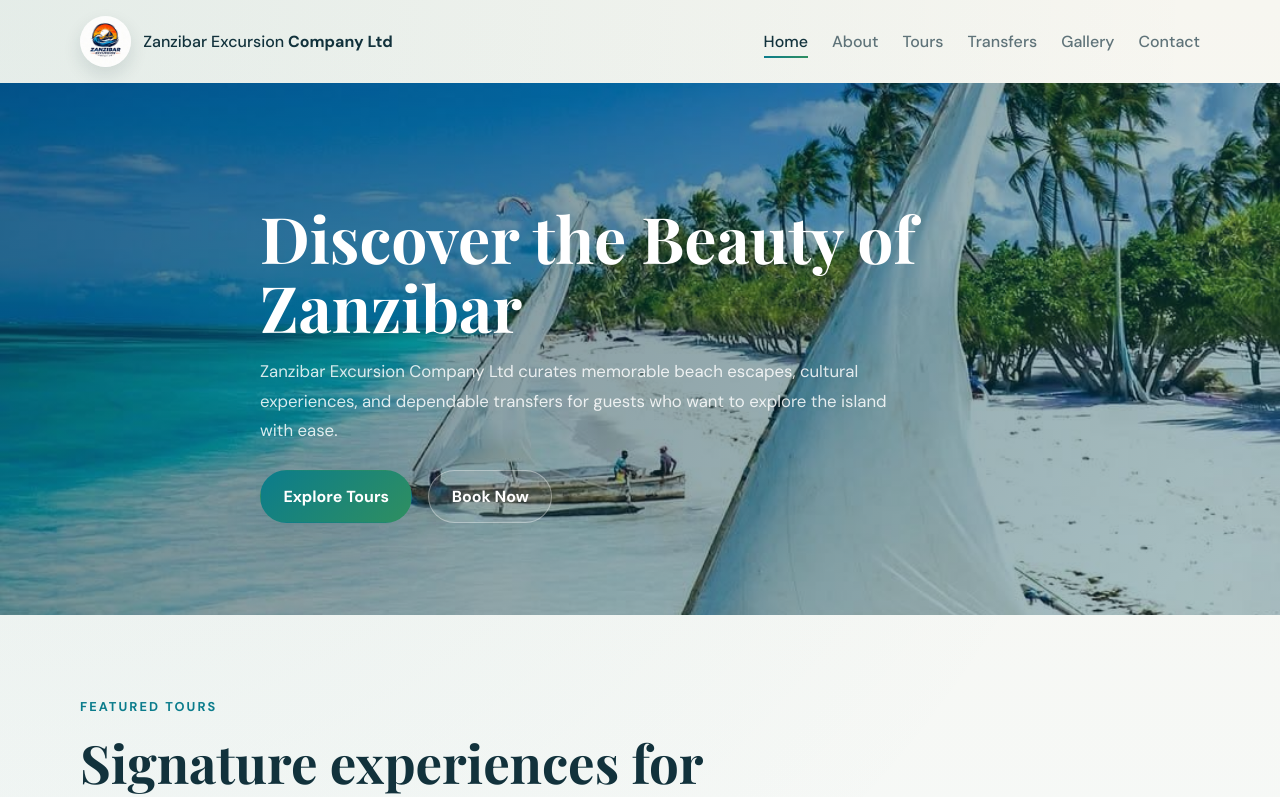
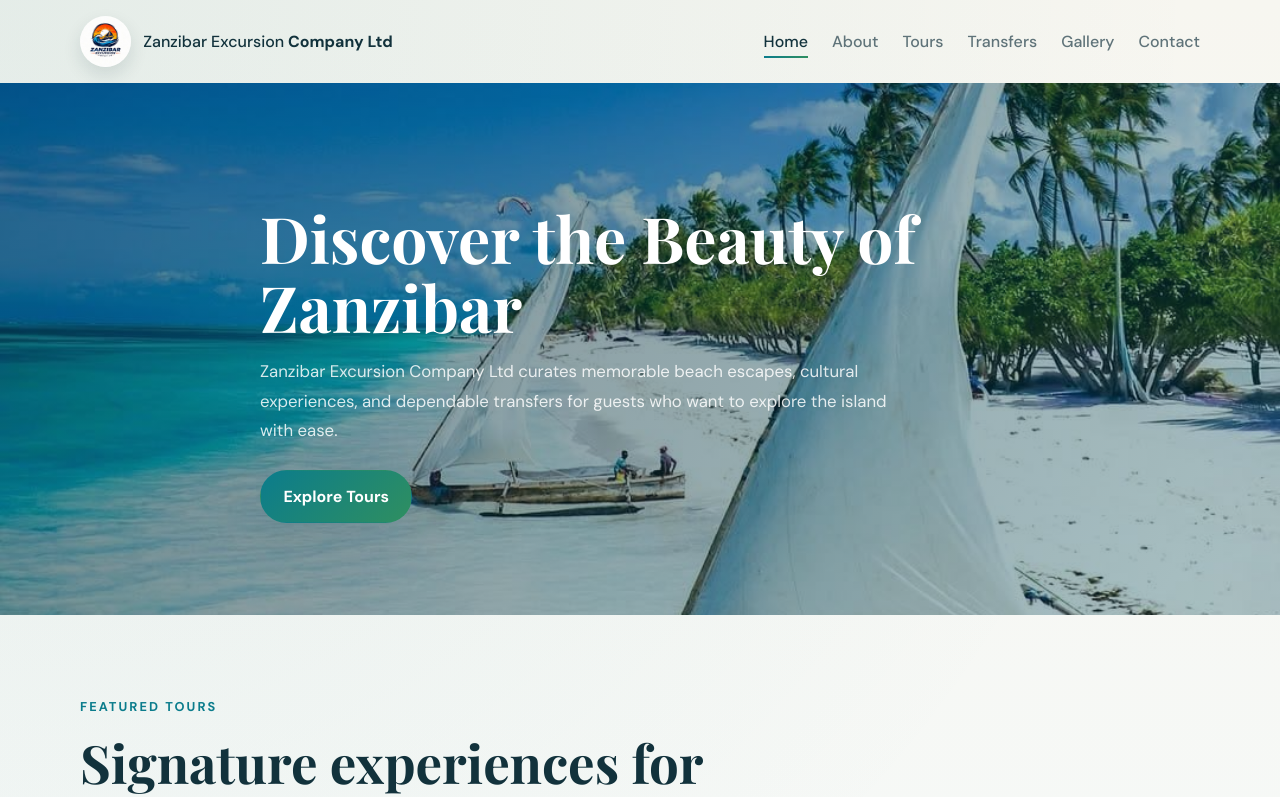
Before and after one commit to aliyusufabass-tech/myproject, a React (Vite) app in the folder frontend/: page / in a window 1280 px wide. Shown: the top 797 px of the page. Built offline with nearby package versions, Linux system fonts and the light colour scheme.

Commit message:
fix commit 25

```diff
--- a/frontend/src/pages/HomePage.jsx
+++ b/frontend/src/pages/HomePage.jsx
@@ -40,9 +40,6 @@ function HomePage() {
           </p>
           <div className="hero__actions">
             <Button to="/tours">Explore Tours</Button>
-            <Button to="/contact" variant="secondary">
-              Book Now
-            </Button>
           </div>
         </div>
       </section>
```
